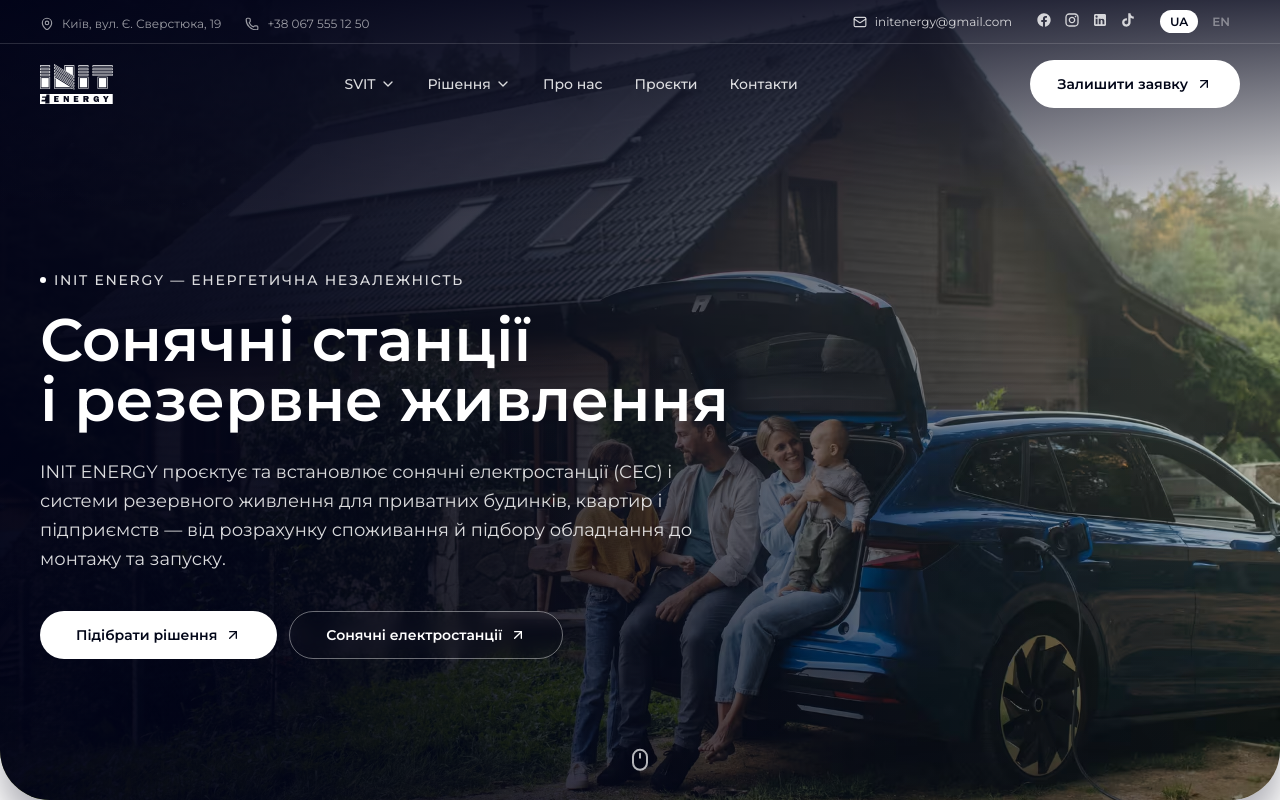
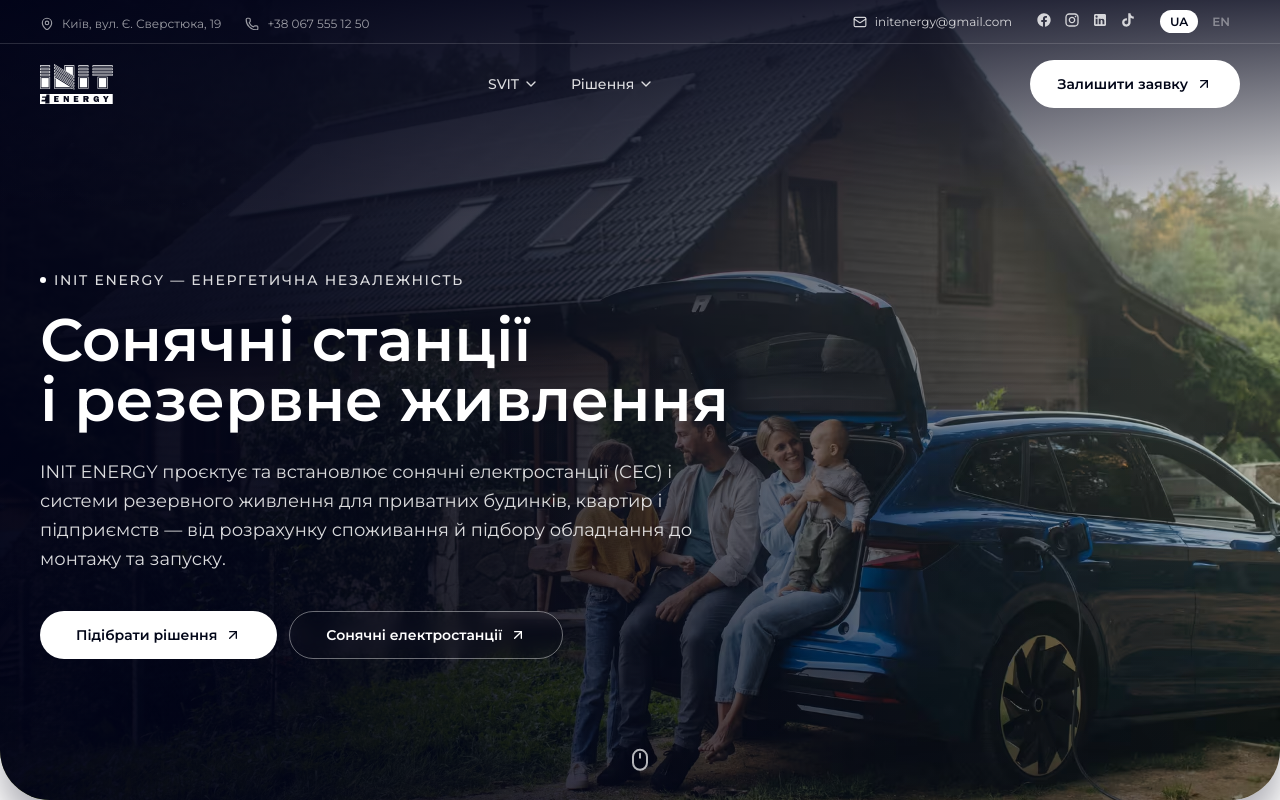
Before and after one commit to nyaremiiy/init.energy, a Next.js app: page / in a window 1280 px wide. Built offline with nearby package versions, Linux system fonts and the light colour scheme.

Commit message:
chore: remove header menu links to unbuilt sections
Co-Authored-By: Claude Opus 5.5 <noreply@anthropic.com>

```diff
--- a/src/components/layout/header/header-data.ts
+++ b/src/components/layout/header/header-data.ts
@@ -166,9 +166,7 @@ export const navItems: NavItem[] = [
       },
     ],
   },
-  { href: "#about-us", label: "Про нас" },
-  { href: "#projects", label: "Проєкти" },
-  { href: "#contacts", label: "Контакти" },
+  // Add links to home page sections (about, projects, contacts) as they are built.
 ];
 
 // TODO: add `href` for other locales once i18n routing exists.
```
